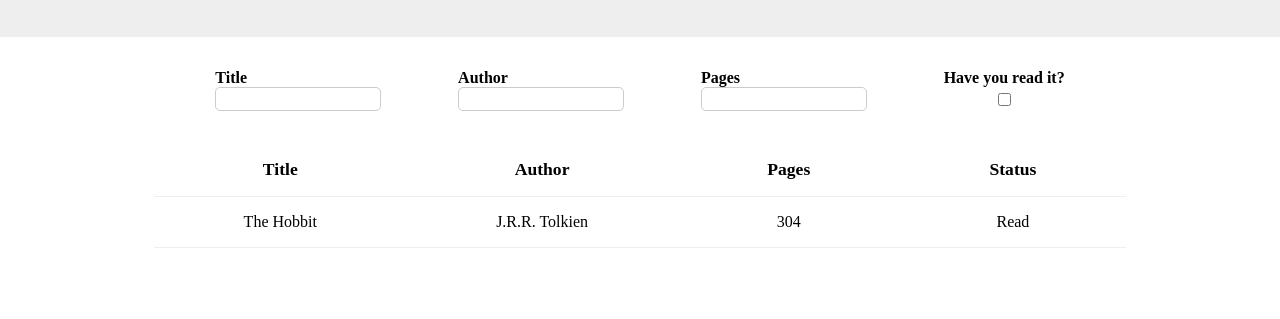
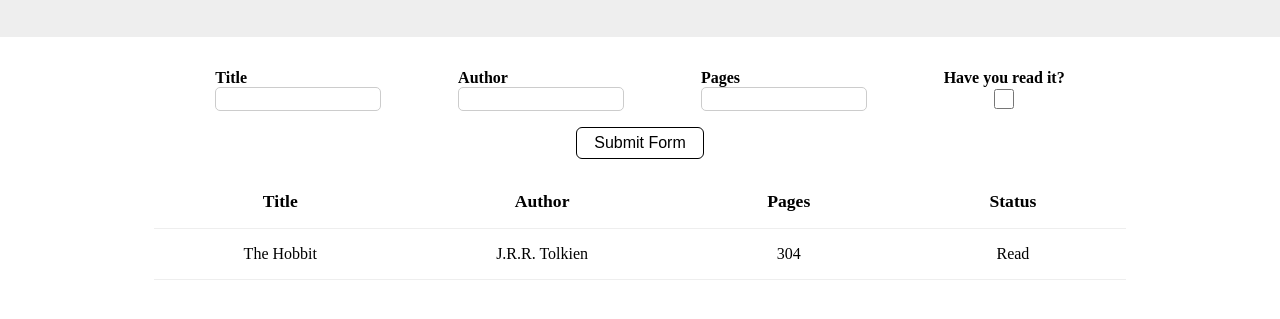
Before and after one commit to Carson77V/library-odin-project, a plain HTML site: page index.html in a window 1280 px wide. Shown: the part 123-442 px from the top of the page. Drawn offline with Linux system fonts and the light colour scheme.

Commit message:
Create and style submit button
Make simple black and white button and center below the form

```diff
--- a/index.html
+++ b/index.html
@@ -33,6 +33,10 @@
     </div>
   </form>
 
+  <div class="submit">
+    <button>Submit Form</button>
+  </div>
+
   <table>
     <thead>
       <tr>
--- a/styles.css
+++ b/styles.css
@@ -29,6 +29,7 @@ header > p {
 
 form {
     margin: 1rem;
+    margin-bottom: 0;
     display: flex;
     justify-content: center;
 }
@@ -53,6 +54,28 @@ input[type="text"], input[type="number"] {
 
 input[type="checkbox"] {
     margin: auto;
+    height: 1.3rem;
+    width: 1.5rem;
+}
+
+/* All CSS for Submit button*/
+
+.submit {
+    display: flex;
+    justify-content: center;
+}
+
+.submit > button {
+    border: 1px solid black;
+    border-radius: 6px;
+    padding: 3px 8px;
+    height: 2rem;
+    width: 8rem;
+}
+
+.submit > button:hover {
+    background-color: black;
+    color: white;
 }
 
 /*All CSS for the table is found below*/
```
